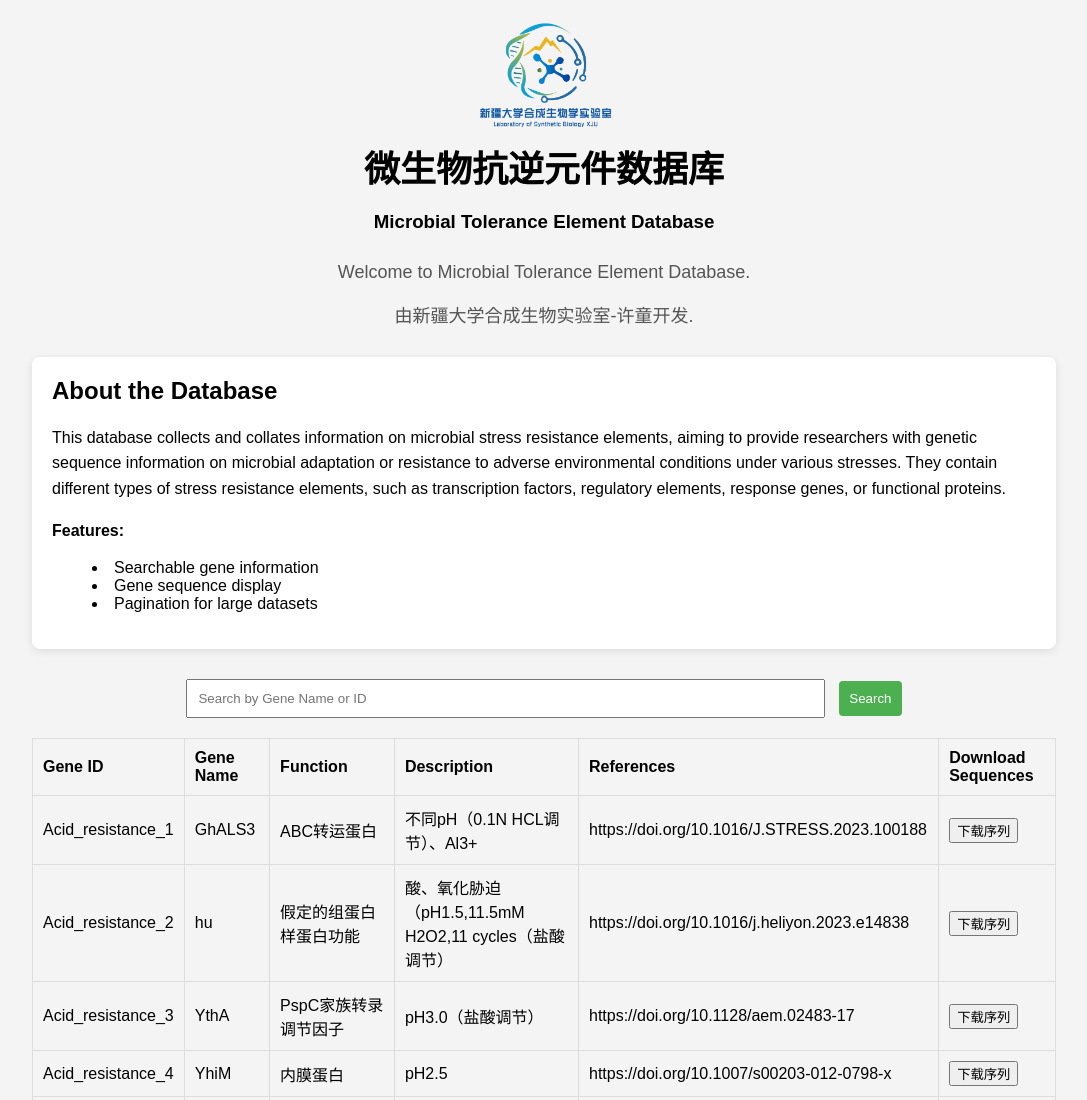
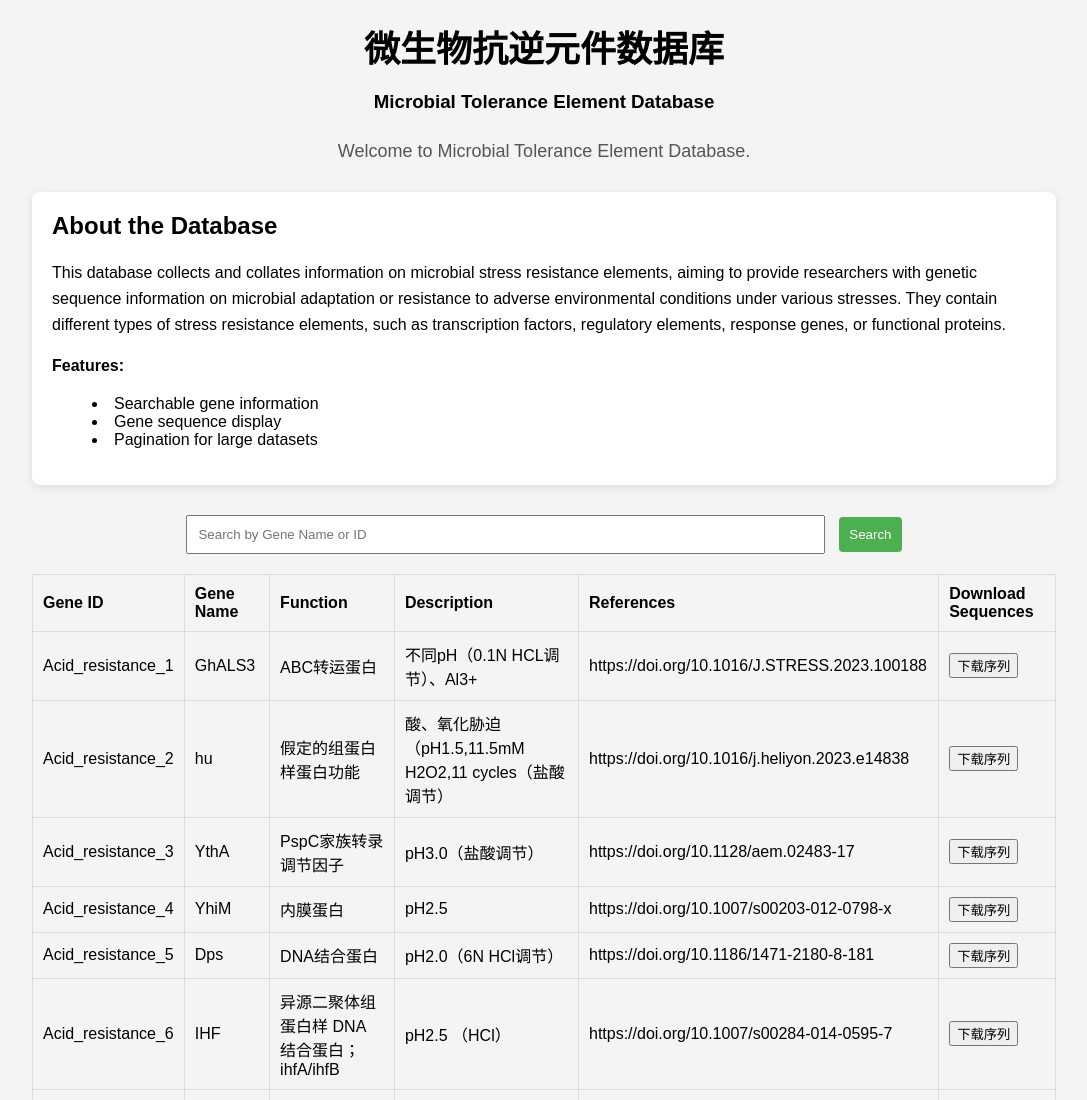
Before and after one commit to StressResistanceBioparts/AI.github.io, a plain HTML site: page index.html in a window 1280 px wide. Shown: the top 1100 px of the page, without its empty margins (96-1183 px from the left). Drawn offline with Linux system fonts and the light colour scheme.

Commit message:
Update index.html

```diff
--- a/index.html
+++ b/index.html
@@ -11,12 +11,12 @@
         <!-- Logo and Header Section -->
         <header>
             <div class="logo-container">
-                <img src="img/logo.png" alt="Laboratory Logo" class="logo">
+<!--                 <img src="img/logo.png" alt="Laboratory Logo" class="logo"> -->
                 <h1>微生物抗逆元件数据库 </h1>
                 <h3>Microbial Tolerance Element Database </h3>
             </div>
             <p class="lab-description">Welcome to Microbial Tolerance Element Database. </p>
-               <p class="lab-description">由新疆大学合成生物实验室-许童开发. </p>
+<!--                <p class="lab-description">由新疆大学合成生物实验室-许童开发. </p> -->
         </header>
 
         <!-- Database Introduction -->
```
